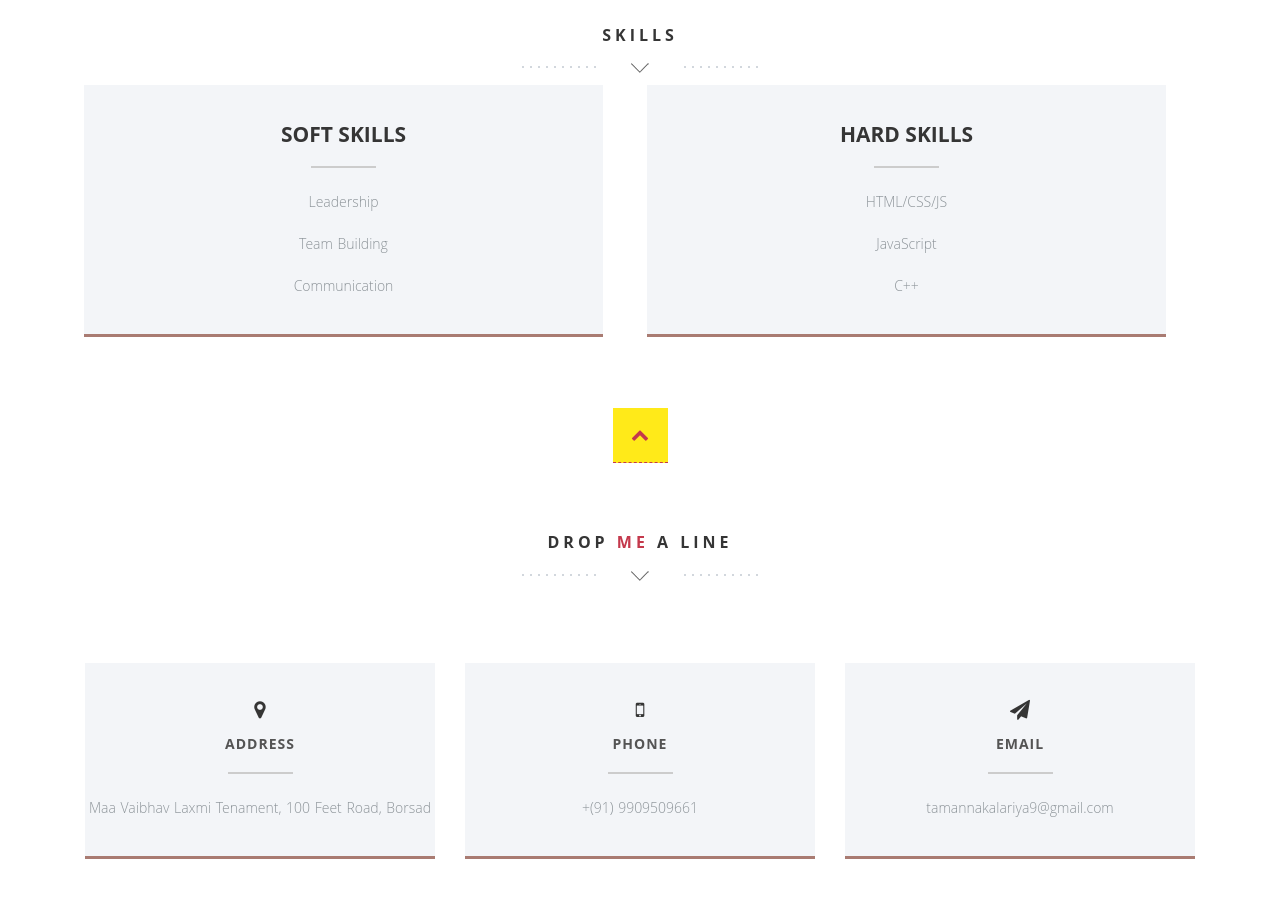
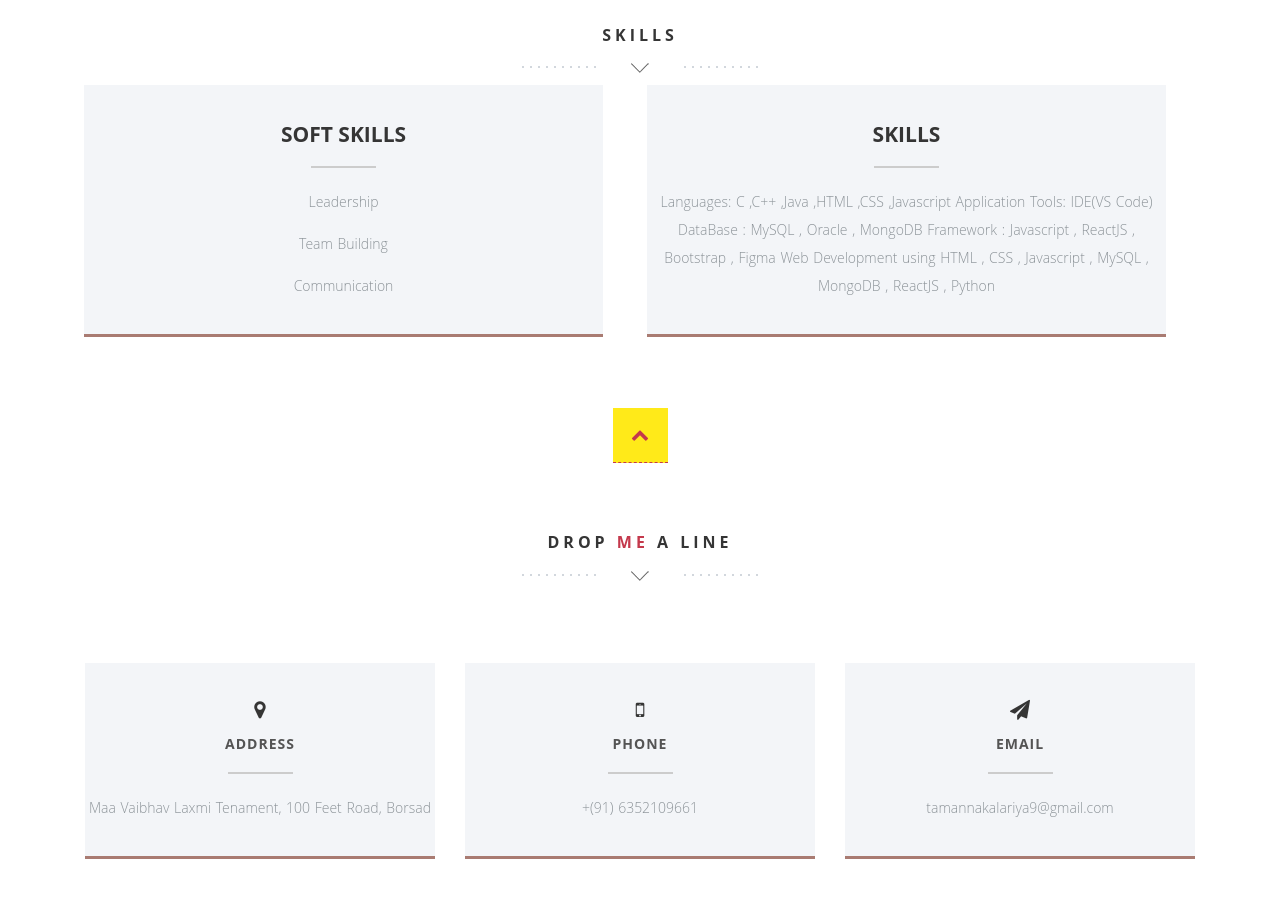
Before and after one commit to 22it050/Portfolio, a plain HTML site: page index.html in a window 1280 px wide. Shown: the part 2460-3358 px from the top of the page. Drawn offline with nearby package versions, Linux system fonts and the light colour scheme; files that its build step writes are made by us from their sources.

Commit message:
Update index.html

```diff
--- a/index.html
+++ b/index.html
@@ -141,10 +141,14 @@
         </div>
         <div class="col-md-6">
           <div class="dark-box box-hover">
-            <h2><span>Hard Skills</span></h2>
-            <p>HTML/CSS/JS</p>
-            <p>JavaScript</p>
-            <p>C++</p>
+            <h2><span>Skills</span></h2>
+            <p>
+            Languages: C ,C++ ,Java ,HTML ,CSS ,Javascript
+            Application Tools: IDE(VS Code)
+            DataBase : MySQL , Oracle , MongoDB
+            Framework : Javascript , ReactJS , Bootstrap , Figma
+            Web Development using HTML , CSS , Javascript , MySQL , MongoDB , ReactJS , Python
+            </p>
           </div>
         </div>
       </div>
@@ -168,7 +172,7 @@
         <div class="col-md-4">
           <div class="dark-box box-hover">
             <h2><i class="fa fa-mobile"></i><span>Phone</span></h2>
-            <p>+(91) 9909509661</p>
+            <p>+(91) 6352109661</p>
           </div>
         </div>
         <div class="col-md-4">
```
